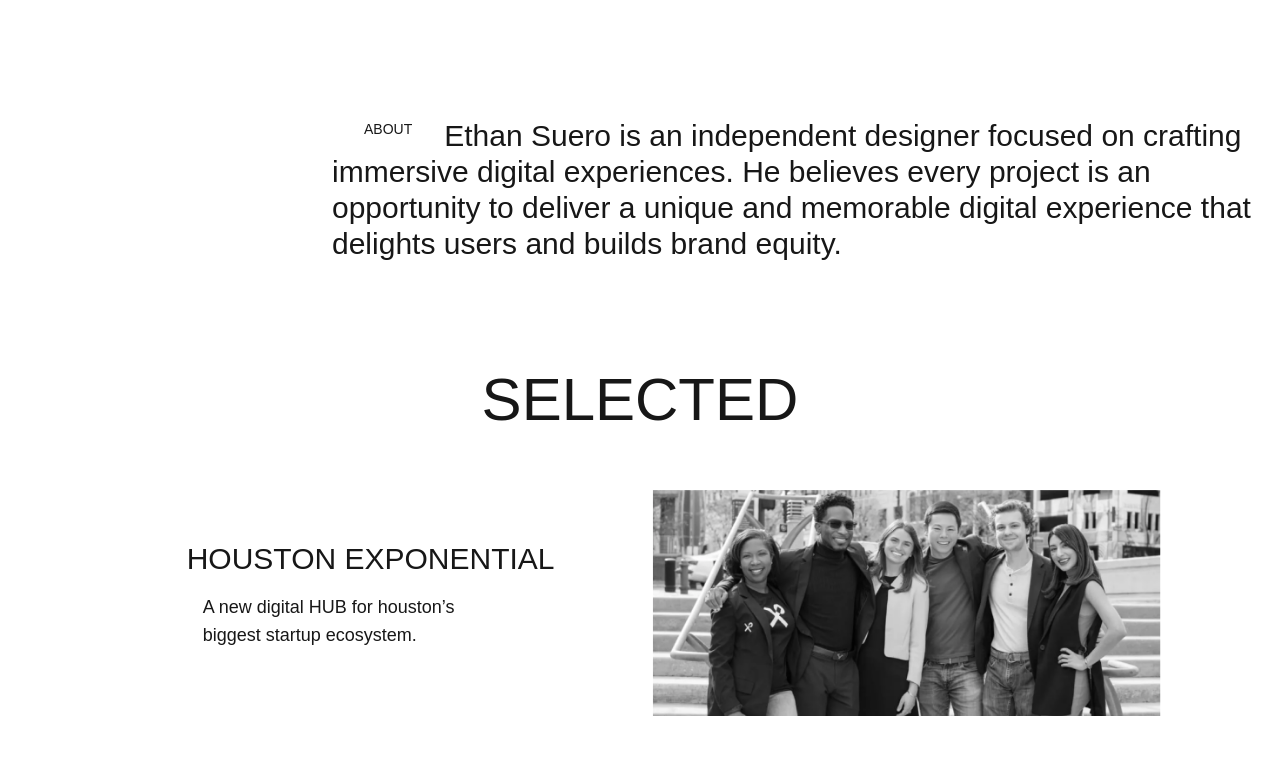
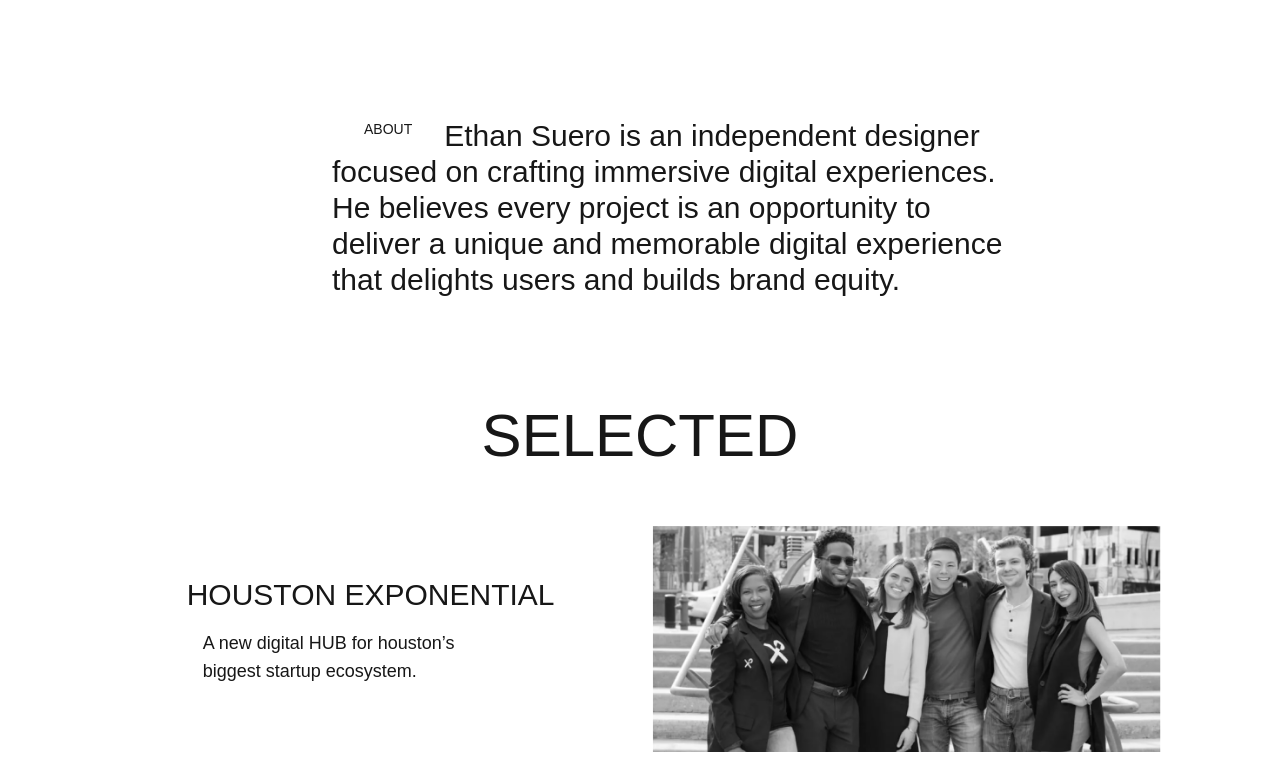
Before and after one commit to code4ju/k-pops, a React (Vite) app: page / in a window 1280 px wide. Shown: the part 718-1500 px from the top of the page. Built offline with nearby package versions, Linux system fonts and the light colour scheme; what tailwindcss-motion would draw is missing.

Commit message:
refactor for mobile several details

```diff
--- a/src/components/Achievements.tsx
+++ b/src/components/Achievements.tsx
@@ -18,7 +18,7 @@ export const Achievements1 = () => {
 export const Achievements2 = () => {
 	return (
 		<>
-			<div className="flex flex-row gap-5 overflow-y-scroll w-screen h-4/6 lg:w-screen lg:self-start">
+			<div className="flex flex-row gap-5 overflow-y-scroll h-4/6 w-full ">
 				<img
 					className="mt-10"
 					src="./img/assets/slideBluethinreel-ux-p-800.png"
@@ -105,8 +105,8 @@ export const Achievements2 = () => {
 };
 export const Achievements3 = () => {
 	return (
-		<div className="flex flex-col self-end">
-			<table className="">
+		<div className="flex flex-col w-full m-auto md:max-w-screen-md lg:max-w-screen-lg xl:max-w-screen-xl 2xl:max-w-screen-2xl">
+			<table className="2xl:w-6/12 self-end">
 				<tbody className="">
 					<tr className="border-b">
 						<td className="px-4 py-2">HOUSTON EXPONENTIAL</td>
--- a/src/components/Gallery.tsx
+++ b/src/components/Gallery.tsx
@@ -1,7 +1,7 @@
 export const Gallery = () => {
 	return (
 		<>
-			<div className="flex flex-col gap-12">
+			<div className="flex flex-col gap-12 m-auto md:max-w-screen-md lg:max-w-screen-lg xl:max-w-screen-xl 2xl:max-w-screen-2xl">
 				<h1 className="text-6xl self-center">SELECTED</h1>
 				<div className="flex flex-col-reverse justify-between w-full xl:w-10/12 xl:m-auto xl:flex-row xl:items-center">
 					<div className="flex flex-col p-3 xl:pl-20 xl:w-1/2">
--- a/src/components/Hero.tsx
+++ b/src/components/Hero.tsx
@@ -1,9 +1,7 @@
 export const Hero = () => {
 	return (
 		<>
-			{/* <div className="flex flex-col p-3 md:w-3/4 md:self-end lg:max-w-screen-lg lg:items-end">
-				<div className="text-5xl md:text-7xl lg:w-full lg:self-end border-2"> */}
-			<div className="flex flex-col w-full self-end p-3 md:w-3/4">
+			<div className="flex flex-col w-full self-end p-3 md:w-3/4 md:max-w-screen-md lg:max-w-screen-lg xl:max-w-screen-xl 2xl:max-w-screen-2xl">
 				<div className="flex flex-col gap-5 text-5xl md:text-7xl md:self-start">
 					<h2>STUNNING</h2>
 					<div>
--- a/src/components/LogoDiv.tsx
+++ b/src/components/LogoDiv.tsx
@@ -1,6 +1,6 @@
 export const WorkSeenLogoStripe = () => {
 	return (
-		<div className="flex flex-col w-full self-end p-3 md:w-3/4">
+		<div className="flex flex-col w-full self-end p-3 md:w-3/4 md:max-w-screen-md lg:max-w-screen-lg xl:max-w-screen-xl 2xl:max-w-screen-2xl">
 			<div className="flex flex-col items-center gap-5 md:self-start">
 				<p>WORK SEEN ON</p>
 				<div className="flex flex-row justify-between overflow-y-scroll gap-5">
--- a/src/components/Profile.tsx
+++ b/src/components/Profile.tsx
@@ -1,7 +1,7 @@
 export const Profile = () => {
 	return (
 		<>
-			<div className="flex flex-col p-3 justify-center">
+			<div className="flex flex-col m-auto p-3 justify-center md:max-w-screen-md lg:max-w-screen-lg xl:max-w-screen-xl 2xl:max-w-screen-2xl">
 				<div className="flex w-full p-3 items-stretch text-sm h-24 border-2 border-neutral-900">
 					<p className="flex flex-col w-1/4">
 						<b>NAME:</b> FRAZER HURELL
--- a/src/components/aboutText.tsx
+++ b/src/components/aboutText.tsx
@@ -1,19 +1,15 @@
 export const AboutText = () => {
 	return (
-		<>
-			<div className="p-3 md:w-3/4 md:self-end">
-				<p className="text-3xl">
-					<div className="inline">
-						<span className="align-text-top text-sm px-8">
-							ABOUT
-						</span>
-					</div>
-					Ethan Suero is an independent designer focused on crafting
-					immersive digital experiences. He believes every project is
-					an opportunity to deliver a unique and memorable digital
-					experience that delights users and builds brand equity.
-				</p>
-			</div>
-		</>
+		<div className="p-3 md:max-w-screen-md md:w-3/4 md:self-end lg:max-w-screen-lg xl:max-w-screen-xl 2xl:max-w-screen-2xl">
+			<p className="text-3xl pr-3 xl:w-3/4">
+				<div className="inline">
+					<span className="align-text-top text-sm px-8">ABOUT</span>
+				</div>
+				Ethan Suero is an independent designer focused on crafting
+				immersive digital experiences. He believes every project is an
+				opportunity to deliver a unique and memorable digital experience
+				that delights users and builds brand equity.
+			</p>
+		</div>
 	);
 };
--- a/src/pages/Home.tsx
+++ b/src/pages/Home.tsx
@@ -15,7 +15,8 @@ import { Profile } from "../components/Profile.tsx";
 export const Home = () => {
 	return (
 		<>
-			<div className="flex flex-col gap-24 pt-12 pb-20 m-auto md:max-w-screen-md lg:max-w-screen-lg xl:max-w-screen-xl 2xl:max-w-screen-2xl">
+			{/* <div className="flex flex-col gap-24 pt-12 pb-20 m-auto md:max-w-screen-md lg:max-w-screen-lg xl:max-w-screen-xl 2xl:max-w-screen-2xl"> */}
+			<div className="flex flex-col gap-24 pt-12 pb-20 m-auto ">
 				<Hero />
 				<WorkSeenLogoStripe />
 				<AboutText />
--- a/tailwind.config.js
+++ b/tailwind.config.js
@@ -4,7 +4,7 @@ export default {
 	theme: {
 		extend: {
 			screens: {
-				sm: "560px",
+				sm: "576px",
 			},
 		},
 	},
```
